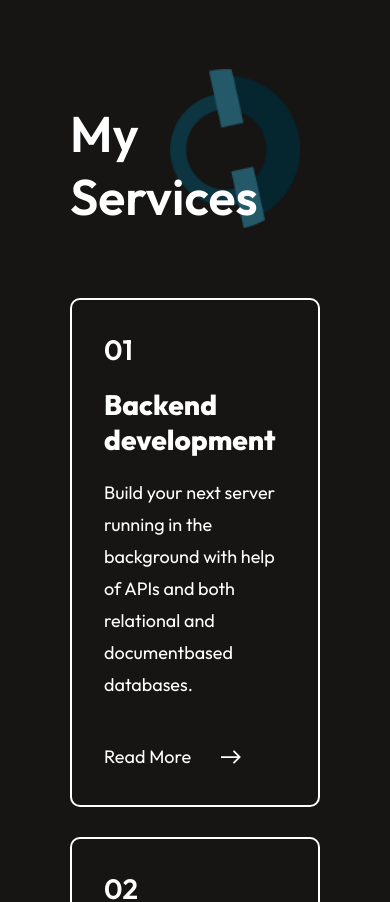
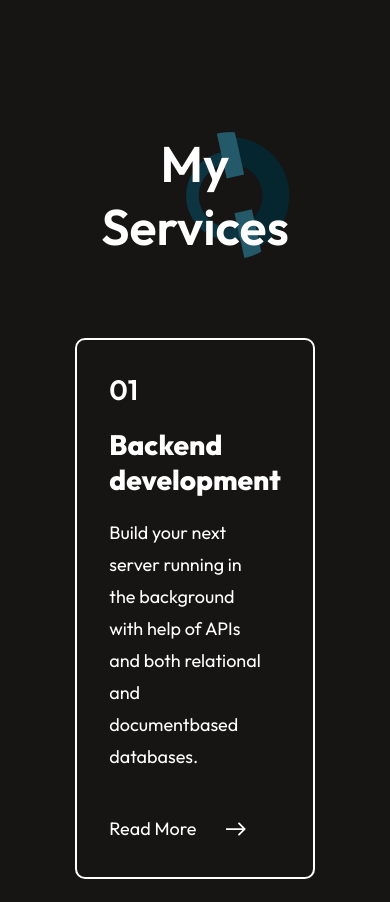
Before and after one commit to Cristoffer85/c-portfolio, a React (Vite) app: page / in a window 390 px wide. Shown: the part 3739-4641 px from the top of the page. Built offline with nearby package versions, Linux system fonts and the light colour scheme.

Commit message:
Various todos more fixed. Responsivity shall now be good all the way down from ca width 300px-768px to be good and viewable real nice in all sizes

```diff
--- a/src/Components/About/About.css
+++ b/src/Components/About/About.css
@@ -8,15 +8,20 @@
 }
 
 /* ------------- ABOUT TITLE ------------- */
-.about-title{
+.about-title {
     position: relative;
+    display: flex;
+    flex-direction: column;
+    align-items: center;
+    justify-content: center;
 }
-.about-title h1{
+.about-title h1 {
     padding: 0px 30px;
     font-size: 80px;
     font-weight: 600;
+    text-align: center;
 }
-.about-title img{
+.about-title img {
     position: absolute;
     bottom: 0;
     right: 0;
@@ -116,15 +121,22 @@
     .about{
         gap: 80px;
         margin: 50px 70px;
-        align-items: start;
+        align-items: center;
     }
-    .about-title h1{
+    .about-title {
+        align-items: center;
+        justify-content: center;
+    }
+    .about-title h1 {
         font-size: 50px;
         padding: 0;
+        text-align: center;
     }
-    .about-title img{
-        width: 130px;
-        right: -20px;
+    .about-title img {
+        position: absolute;
+        bottom: 0;
+        right: 0;
+        z-index: -1;
     }
     .about-sections{
         flex-direction: column;
@@ -150,17 +162,14 @@
         align-items: flex-start;
         gap: 10px;
     }
-
     .about-skill p {
         font-size: 14px;
         text-align: left;
         width: 100%;
     }
-
     .about-skill hr {
         height: 6px;
     }
-
     .hr-java { width: 90%; }
     .hr-csharp { width: 60%; }
     .hr-python { width: 40%; }
--- a/src/Components/Contact/Contact.css
+++ b/src/Components/Contact/Contact.css
@@ -8,15 +8,20 @@
 }
 
 /* ------------------ CONTACT TITLE ------------------ */
-.contact-title{
+.contact-title {
     position: relative;
+    display: flex;
+    flex-direction: column;
+    align-items: center;
+    justify-content: center;
 }
-.contact-title h1{
+.contact-title h1 {
     padding: 0px 30px;
     font-size: 80px;
     font-weight: 600;
+    text-align: center;
 }
-.contact-title img{
+.contact-title img {
     position: absolute;
     bottom: 0;
     right: 0;
@@ -144,19 +149,25 @@
 
 /* ------------------ RESPONSIVENESS ------------------ */
 @media(max-width:768px){
-    .contact{
+    .contact {
+        align-items: center;
         gap: 50px;
-        margin: 50px 70px;
-        align-items: start;
+        margin: 20px 70px;
     }
-    .contact-title h1{
+    .contact-title {
+        align-items: center;
+        justify-content: center;
+    }
+    .contact-title h1 {
         padding: 0;
         font-size: 50px;
-        font-weight: 600;
+        text-align: center;
     }
-    .contact-title img{
-        width: 130px;
-        margin-right: -20px;
+    .contact-title img {
+        position: absolute;
+        bottom: 0;
+        right: 0;
+        z-index: -1;
     }
 
     .contact-section{
--- a/src/Components/MyWork/MyWork.css
+++ b/src/Components/MyWork/MyWork.css
@@ -8,15 +8,20 @@
 }
 
 /* ------------------------ MY WORK TITLE ------------------------ */
-.mywork-title{
+.mywork-title {
     position: relative;
+    display: flex;
+    flex-direction: column;
+    align-items: center;
+    justify-content: center;
 }
-.mywork-title h1{
+.mywork-title h1 {
     padding: 0px 30px;
     font-size: 80px;
     font-weight: 600;
+    text-align: center;
 }
-.mywork-title img{
+.mywork-title img {
     position: absolute;
     bottom: 0;
     right: 0;
@@ -76,16 +81,22 @@
     .mywork{
         gap: 50px;
         margin: 50px 70px;
-        align-items: start;
+        align-items: center;
     }
-    .mywork-title h1{
-        padding: 0px;
+    .mywork-title {
+        align-items: center;
+        justify-content: center;
+    }
+    .mywork-title h1 {
+        padding: 0;
         font-size: 50px;
-        font-weight: 600;
+        text-align: center;
     }
     .mywork-title img{
-        width: 130px;
-        margin-right: -20px;
+        position: absolute;
+        bottom: 0;
+        right: 0;
+        z-index: -1;
     }
     .mywork-container{
         grid-template-columns: 1fr;
--- a/src/Components/Services/Services.css
+++ b/src/Components/Services/Services.css
@@ -13,18 +13,24 @@
     grid-template-columns: 1fr 1fr 1fr;
     gap: 80px;
     margin-bottom: 80px;
+
 }
 
 /* ------------------------ SERVICE TITLE ------------------------ */
-.services-title{
+.services-title {
     position: relative;
+    display: flex;
+    flex-direction: column;
+    align-items: center;
+    justify-content: center;
 }
-.services-title h1{
+.services-title h1 {
     padding: 0px 30px;
     font-size: 80px;
     font-weight: 600;
+    text-align: center;
 }
-.services-title img{
+.services-title img {
     position: absolute;
     bottom: 0;
     right: 0;
@@ -42,6 +48,7 @@
     border: 2px solid white;
     transition: 0.4s;
     cursor: pointer;
+    min-height: 400px;
 }
 .services-format h3{
     font-size: 28px;
@@ -85,22 +92,25 @@
 
 /* ------------------------ RESPONSIVENESS ------------------------ */
 @media(max-width: 768px){
-    .services{
-        align-items: start;
-        gap: 70px;
-        margin: 20px 70px;
+    .services-title {
+        align-items: center;
+        justify-content: center;
     }
-    .services-title h1{
+    .services-title h1 {
         padding: 0;
         font-size: 50px;
+        text-align: center;
     }
-    .services-title img{
-        width: 130px;
-        margin-right: 20px;
+    .services-title img {
+        position: absolute;
+        bottom: 0;
+        right: 0;
+        z-index: -1;
     }
     .services-format{
         gap: 20px;
         padding: 32px;
+
     }
     .services-format h2{
         font-size: 28px;
```
Also changed, not shown: 2 other files (tests, documents, lock files or other folders).
